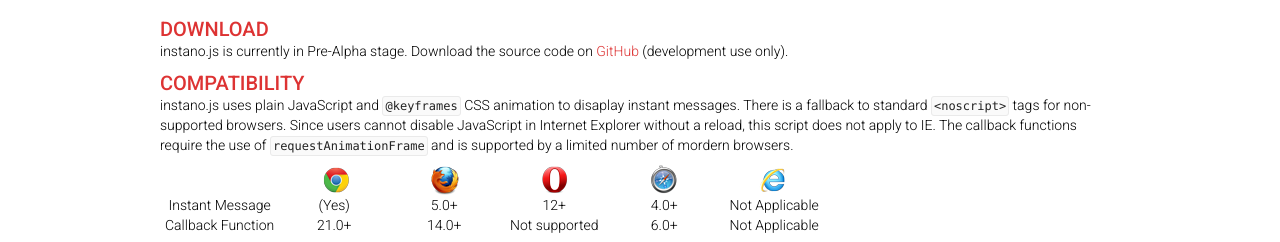
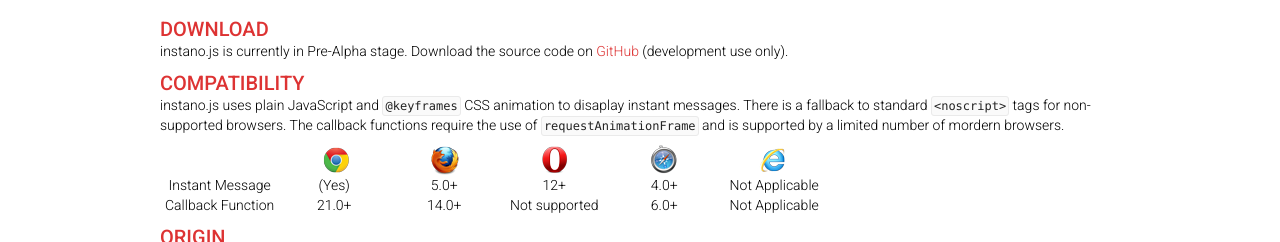
Before and after one commit to laucheukhim/instano, a plain HTML site: page index.html in a window 1280 px wide. Shown: the part 689-931 px from the top of the page. Drawn offline with Linux system fonts and the light colour scheme; a script that the page names is missing.

Commit message:
Update index.html

```diff
--- a/index.html
+++ b/index.html
@@ -361,7 +361,7 @@ instano().disabled(function() {
     <div class="title">DOWNLOAD</div>
     <p>instano.js is currently in Pre-Alpha stage. Download the source code on <a href="https://github.com/laucheukhim/instano">GitHub</a> (development use only).</p>
     <div class="title">COMPATIBILITY</div>
-    <p>instano.js uses plain JavaScript and <code>@keyframes</code> CSS animation to disaplay instant messages. There is a fallback to standard <code>&lt;noscript&gt;</code> tags for non-supported browsers. Since users cannot disable JavaScript in Internet Explorer without a reload, this script does not apply to IE. The callback functions require the use of <code>requestAnimationFrame</code> and is supported by a limited number of mordern browsers.</p>
+    <p>instano.js uses plain JavaScript and <code>@keyframes</code> CSS animation to disaplay instant messages. There is a fallback to standard <code>&lt;noscript&gt;</code> tags for non-supported browsers. The callback functions require the use of <code>requestAnimationFrame</code> and is supported by a limited number of mordern browsers.</p>
     <div class="browser-compatibility">
     	<div class="row">
         	<div class="cell"></div>
```
